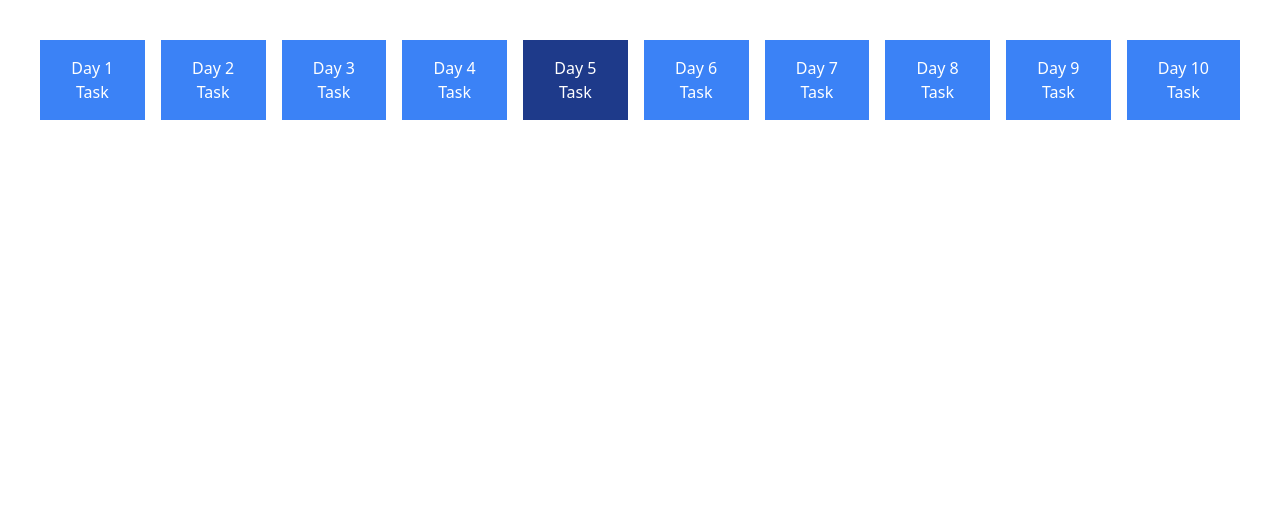
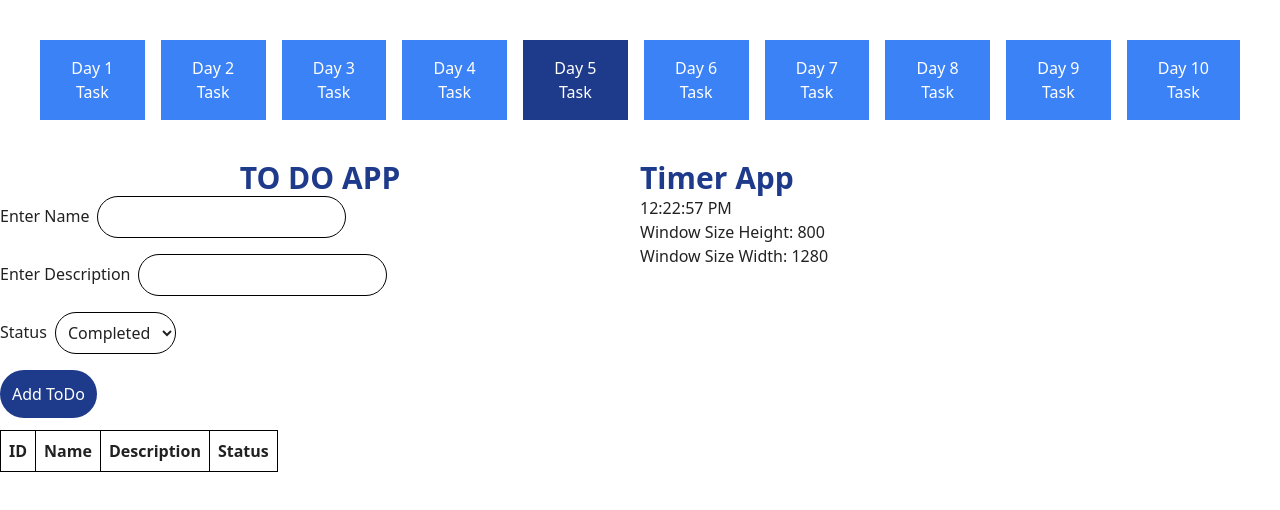
Before and after one commit to tauheeddarekar-909/React-Repo-Practice, a React app: page / in a window 1280 px wide. Both pictures are taken after a click on the button "Day 5 Task". Shown: the top 510 px of the page. Built offline with nearby package versions, Linux system fonts and the light colour scheme.

Commit message:
PR5_DAY5

```diff
--- a/package.json
+++ b/package.json
@@ -8,10 +8,12 @@
     "build": "webpack --mode production"
   },
   "dependencies": {
+    "@reduxjs/toolkit": "^2.9.0",
     "@tailwindcss/postcss": "^4.1.13",
     "postcss-loader": "^8.2.0",
     "react": "^19.1.1",
-    "react-dom": "^19.1.1"
+    "react-dom": "^19.1.1",
+    "react-redux": "^9.2.0"
   },
   "devDependencies": {
     "@babel/core": "^7.28.4",
@@ -20,7 +22,6 @@
     "@eslint/js": "^9.33.0",
     "@types/react": "^19.1.10",
     "@types/react-dom": "^19.1.7",
-
     "autoprefixer": "^10.4.21",
     "babel-loader": "^10.0.0",
     "css-loader": "^7.1.2",
--- a/src/App.jsx
+++ b/src/App.jsx
@@ -5,10 +5,12 @@ import PR1_DAY1 from './DailyTasks/PR1_DAY1'
 import PR2_DAY2 from './DailyTasks/PR2_DAY2'
 import PR3_DAY3 from './DailyTasks/PR3_DAY3/PR3_DAY3'
 import PR4_DAY4 from './DailyTasks/PR4_DAY4/PR4_DAY4'
+import PR5_DAY5 from './DailyTasks/PR5_DAY5/PR5_DAY5'
+import PR6_DAY6 from './DailyTasks/PR6_DAY6/PR6_DAY6'
 
 function App() {
 
-  const [tab, setTab] = useState("PR5_DAY5")
+  const [tab, setTab] = useState("PR6_DAY6")
 
   const getButtonClass = (buttonTab) => {
     return tab === buttonTab ? 'bg-blue-900 p-4 text-white' : 'bg-blue-500 p-4 text-white';
@@ -33,7 +35,9 @@ function App() {
         tab === "PR1_DAY1" ? <PR1_DAY1 /> :
         tab === "PR2_DAY2" ? <PR2_DAY2 /> :
         tab === "PR3_DAY3" ? <PR3_DAY3/>:
-        tab === "PR4_DAY4" ? <PR4_DAY4/>: null
+        tab === "PR4_DAY4" ? <PR4_DAY4/>:
+        tab === "PR5_DAY5"? <PR5_DAY5/>:
+        tab === "PR6_DAY6"? <PR6_DAY6/>: null
        }
     </>
   )
--- /dev/null
+++ b/src/DailyTasks/PR5_DAY5/PR5_DAY5.jsx
@@ -0,0 +1,134 @@
+import React, { useEffect, useState } from 'react'
+import useWindowSize from './components/useWindowSize'
+
+function PR5_DAY5() {
+
+    const [form, setForm] = useState({
+        name: '',
+        description: '',
+        status: ''
+    })
+
+    const [todos, setTodos] = useState([])
+
+    const handleChange = (e) => {
+        const { name, value } = e.target
+        setForm((prev) => ({
+            ...prev,
+            [name]: value
+        }))
+    }
+
+    const options = [
+        "Completed",
+        "Pending",
+        "ToDo"
+    ]
+
+    console.log("form here", form)
+
+    const handleSubmit = () => {
+        setTodos((prev) => [
+            ...prev,
+            { id: Date.now(), ...form }
+        ]);
+        setForm({
+            name: '',
+            description: '',
+            status: ''
+        })
+    }
+
+    const [timer, setTimer] = useState(new Date())
+
+    const size = useWindowSize()
+
+    console.log("size 46", size)
+
+    useEffect(()=>{
+        const handler = setInterval(()=>{
+            setTimer(new Date())
+        }, 1000)
+
+        return () =>{
+            clearInterval(handler)
+        }
+    }, [])
+
+    return (
+        <div>
+            <div className='grid grid-cols-2'>
+                {/* ToDo App */}
+                <div>
+                    <h2 className='text-3xl text-blue-900 font-extrabold text-center'>TO DO APP</h2>
+                    <div className='flex flex-col gap-4'>
+                        <div className='flex gap-2'>
+                            <label className='mt-2'>Enter Name</label>
+                            <input
+                                value={form.name}
+                                name='name'
+                                onChange={(e) => { handleChange(e) }}
+                                className='bg-white border border-black p-2 rounded-full' />
+                        </div>
+                        <div className='flex gap-2'>
+                            <label className='mt-2'>Enter Description</label>
+                            <input
+                                value={form.description}
+                                onChange={(e) => { handleChange(e) }}
+                                name='description'
+                                className='bg-white border border-black p-2 rounded-full' />
+                        </div>
+                        <div className='flex gap-2'>
+                            <label className='mt-2'>Status</label>
+                            <select
+                                value={form.status}
+                                onChange={(e) => { handleChange(e) }}
+                                name='status'
+                                className='bg-white border border-black p-2 rounded-full'>
+                                {options.map((opt, index) => (
+                                    <option key={index}>
+                                        {opt}
+                                    </option>
+                                ))}
+                            </select>
+                        </div>
+
+                    </div>
+                    <button onClick={handleSubmit} className='bg-blue-900 p-3 text-white mt-4 rounded-3xl'>Add ToDo</button>
+
+                    <table className='border border-black mt-3 '>
+                        <thead>
+                            <tr>
+                                <th className='p-2 border border-black'>ID</th>
+                                <th className='p-2 border border-black'>Name</th>
+                                <th className='p-2 border border-black'>Description</th>
+                                <th className='p-2 border border-black'>Status</th>
+                            </tr>
+                        </thead>
+                        <tbody>
+                            {todos.map((todo, index) => (
+                                <tr key={index}>
+                                    <td className='p-2 border border-black'>{todo.id}</td>
+                                    <td className='p-2 border border-black'>{todo.name}</td>
+                                    <td className='p-2 border border-black'>{todo.description}</td>
+                                    <td className='p-2 border border-black'>{todo.status}</td>
+                                </tr>
+                            ))}
+                        </tbody>
+                    </table>
+                </div>
+                {/* Timer App */}
+                <div>
+                    <h2 className='text-3xl font-extrabold text-blue-900'>Timer App</h2>
+                    <div>
+                        {timer.toLocaleTimeString()}
+                        <p>Window Size Height: {size.height}</p>
+                        <p>Window Size Width: {size.width}</p>
+                    </div>
+                </div>
+            </div>
+        </div>
+    )
+}
+
+export default PR5_DAY5
--- /dev/null
+++ b/src/DailyTasks/PR5_DAY5/components/todoSlice.js
@@ -0,0 +1,19 @@
+import { createSlice } from '@reduxjs/toolkit'
+import React from 'react'
+
+const initialState = {
+    todos: []
+}
+
+const todoSlice = createSlice({
+    name: 'todo',
+    initialState,
+    reducers: {
+        addTodo: (state, action) =>{
+            state.todos.push(action.payload)
+        }
+    }
+})
+
+export const { addTodo }  = todoSlice.actions
+export default todoSlice.reducer
--- /dev/null
+++ b/src/DailyTasks/PR5_DAY5/components/todoStore.jsx
@@ -0,0 +1,10 @@
+import { configureStore } from '@reduxjs/toolkit'
+import React from 'react'
+import todoReducer from './todoSlice'
+
+
+export const store = configureStore({
+    reducer: {
+        todo: todoReducer
+    }
+})
--- /dev/null
+++ b/src/DailyTasks/PR5_DAY5/components/useWindowSize.jsx
@@ -0,0 +1,27 @@
+import React, { useEffect, useState } from 'react'
+
+function useWindowSize() {
+
+    const [size, setSize] = useState({
+        height: window.innerHeight,
+        width: window.innerWidth
+    })
+
+    useEffect(() => {
+        const handleResize = () => {
+            setSize({
+                width: window.innerWidth,
+                height: window.innerHeight
+            })
+        }
+
+        window.addEventListener('resize', handleResize)
+        return () => {
+            window.removeEventListener('resize', handleResize)
+        }
+    }, [])
+
+    return size
+}
+
+export default useWindowSize
--- /dev/null
+++ b/src/DailyTasks/PR6_DAY6/PR6_DAY6.jsx
@@ -0,0 +1,22 @@
+import React from 'react'
+import { useDispatch, useSelector } from 'react-redux'
+import { toggleTheme } from './components/reduxSlice'
+import ThemeSwitchRedux from './components/ThemeSwitchRedux'
+
+function PR6_DAY6() {
+
+    const darkMode = useSelector((state) => state.theme.darkMode)
+
+    return (
+        <>
+            <ThemeSwitchRedux />
+            <div className={darkMode ? 'dark' : ''}>
+                <div className='dark:bg-blue-900 bg-blue-300 border border-black h-[100px] w-[100px] dark:text-white text-black'>
+                    <p>Text inside</p>
+                </div>
+            </div>
+        </>
+    )
+}
+
+export default PR6_DAY6
--- /dev/null
+++ b/src/DailyTasks/PR6_DAY6/components/ThemeSwitchRedux.jsx
@@ -0,0 +1,28 @@
+import React from 'react'
+import { useDispatch, useSelector } from 'react-redux'
+import { toggleTheme } from './reduxSlice'
+
+function ThemeSwitchRedux() {
+
+    const dispatch = useDispatch()
+    const darkMode = useSelector((state) => state.theme.darkMode)
+
+    return (
+        <div>
+            <div className={`grid grid-cols-2 ${darkMode ? 'dark' : ''}`}>
+                <div>
+                    <h2 className='text-3xl font-extrabold text-blue-900'>Using Redux Toolkit</h2>
+                    <div className={`${darkMode ? 'dark' : ''}`}>
+                        <button
+                            className={`border border-blue-900 dark:bg-blue-900 dark:text-white bg-blue-300 p-4 rounded-full w-30`}
+                            onClick={() => dispatch(toggleTheme())}>
+                            Toggle Theme (Current: {darkMode ? "Dark" : "Light"})
+                        </button>
+                    </div>
+                </div>
+            </div>
+        </div>
+    )
+}
+
+export default ThemeSwitchRedux
--- /dev/null
+++ b/src/DailyTasks/PR6_DAY6/components/reduxSlice.jsx
@@ -0,0 +1,18 @@
+import { createSlice } from "@reduxjs/toolkit";
+
+const initialState = {
+    darkMode: false
+}
+
+const theme = createSlice({
+    name: 'theme',
+    initialState,
+    reducers: {
+        toggleTheme: (state) =>{
+            state.darkMode = !state.darkMode
+        }
+    }
+})
+
+export const { toggleTheme } = theme.actions
+export default theme.reducer
--- /dev/null
+++ b/src/DailyTasks/PR6_DAY6/components/reduxStore.jsx
@@ -0,0 +1,9 @@
+import  { configureStore } from '@reduxjs/toolkit'
+
+import themeReducer from './reduxSlice'
+
+export const store = configureStore({
+    reducer: {
+        theme: themeReducer
+    }
+})
--- a/src/main.jsx
+++ b/src/main.jsx
@@ -4,9 +4,13 @@ import { createRoot } from 'react-dom/client'
 import './index.css'
 import './App.css'
 import App from './App.jsx'
+import { Provider } from 'react-redux'
+import { store } from './DailyTasks/PR6_DAY6/components/reduxStore.jsx'
 
 createRoot(document.getElementById('root')).render(
   <StrictMode>
-    <App />
+    <Provider store={store}>
+      <App />
+    </Provider>
   </StrictMode>,
 )
--- a/tailwind.config.js
+++ b/tailwind.config.js
@@ -1,4 +1,5 @@
 export default {
+  darkMode: 'class',
   content: [
     "./src/**/*.{js,jsx,ts,tsx}",
   ],
```
Also changed, not shown: 1 other file (tests, documents, lock files or other folders).
